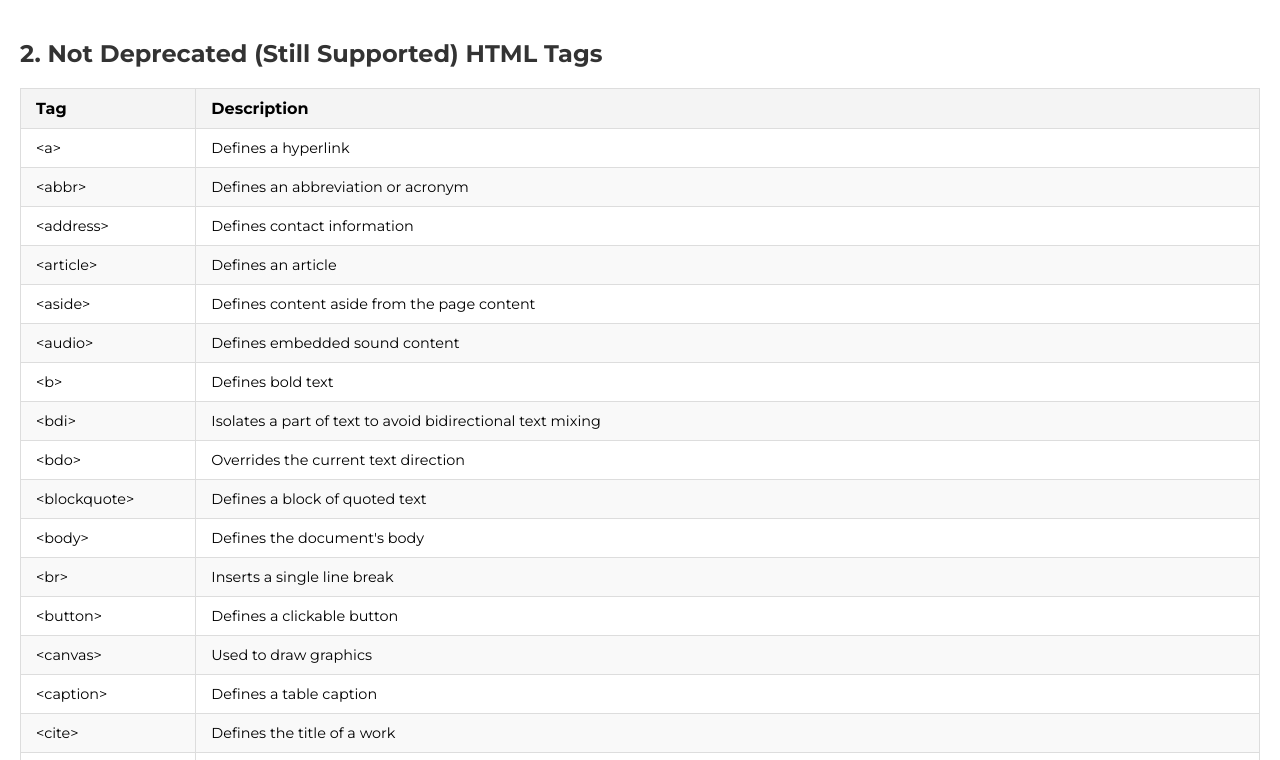
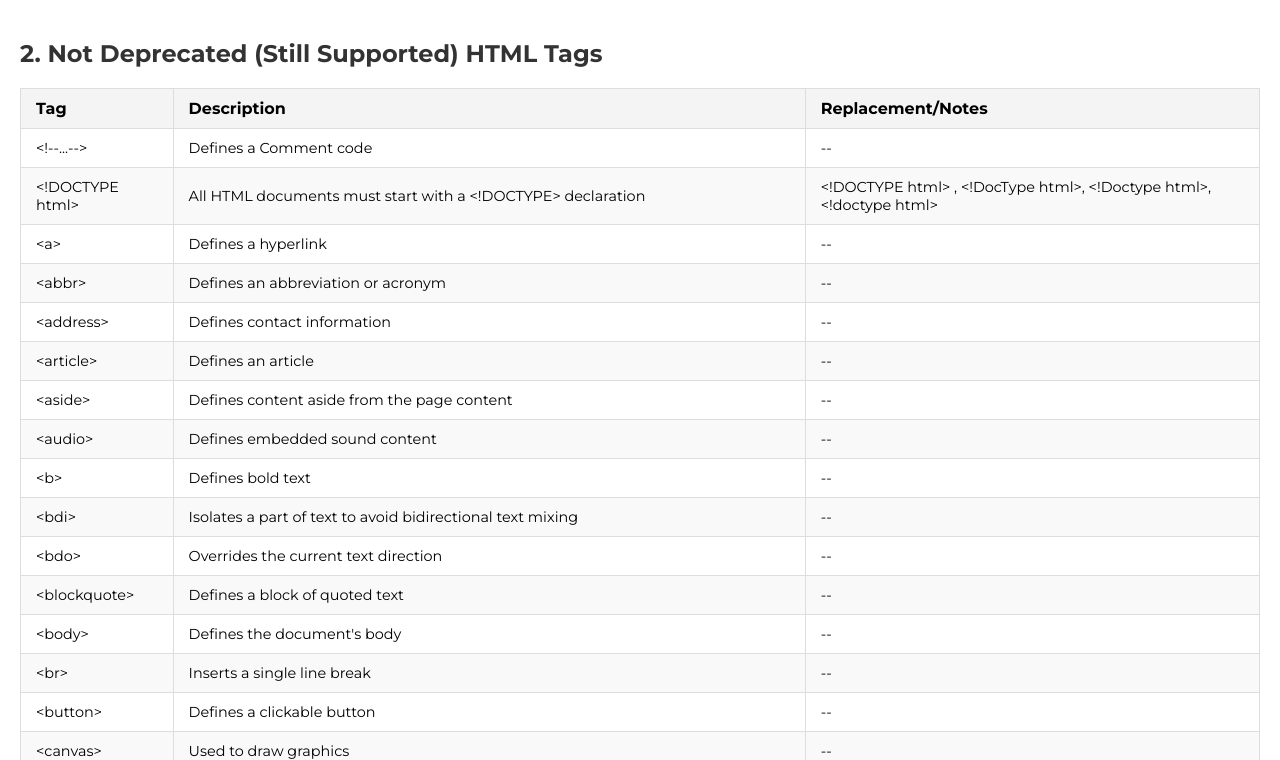
Before and after one commit to krishvaghasiya705/Learn-html-css, a React (Create React App) app: page / in a window 1280 px wide. Shown: the part 1080-1840 px from the top of the page. Built offline with nearby package versions, Linux system fonts and the light colour scheme; a web font is replaced by a local one.

Commit message:
some issues solved

```diff
--- a/src/components/Editorpagecompo/Editorpage.scss
+++ b/src/components/Editorpagecompo/Editorpage.scss
@@ -28,7 +28,7 @@
     .codee-runner-layout {
         display: grid;
         grid-template-columns: repeat(2, 1fr);
-        height: 400px;
+        height: calc(100vh - 84px);
         gap: 20px;
 
         @media (max-width:768px) {
--- a/src/components/Editorpagecompo/index.js
+++ b/src/components/Editorpagecompo/index.js
@@ -1,17 +1,24 @@
 import React, { useState, useEffect, useCallback } from 'react';
+import { useLocation } from 'react-router-dom';
 import './Editorpage.scss';
 
 function Editorpagecompo() {
-    const [code, setCode] = useState('');
+    const location = useLocation();
+    const [code, setCode] = useState(location.state?.code || '');
     const [iframeSrc, setIframeSrc] = useState('');
     const [codeType, setCodeType] = useState('html');
+
+    useEffect(() => {
+        if (location.state?.code) {
+            setCode(location.state.code);
+        }
+    }, [location.state?.code]);
 
     const handleRunCode = useCallback(() => {
         let htmlCode = '';
         let cssCode = '';
         let jsCode = '';
 
-        // Split the code based on the selected type
         if (codeType === 'htmlcss') {
             const [html, css] = code.split('/* CSS */');
             htmlCode = html || '';
@@ -34,8 +41,9 @@ function Editorpagecompo() {
             htmlCode = code;
         }
 
-        const blob = new Blob([`
-            <!DOCTYPE html>
+        const blob = new Blob(
+            [
+                `<!DOCTYPE html>
                 <html>
                 <head>
                     <style>${cssCode}</style>
@@ -44,14 +52,17 @@ function Editorpagecompo() {
                     ${htmlCode}
                     <script>${jsCode}</script>
                 </body>
-            </html>
-        `], { type: 'text/html' });
+                </html>`
+            ],
+            { type: 'text/html' }
+        );
 
         const url = URL.createObjectURL(blob);
         setIframeSrc(url);
     }, [code, codeType]);
 
     const convertScssToCss = (scss) => {
+        // Implement SCSS to CSS conversion if needed
         return scss;
     };
 
@@ -171,15 +182,15 @@ function Editorpagecompo() {
 
     return (
         <div className="code-runner">
-            <div className='code-runners-selector-button'>
+            <div className="code-runners-selector-button">
                 <button onClick={() => setCodeTemplate('html')}>HTML</button>
                 <button onClick={() => setCodeTemplate('htmlcss')}>HTML/CSS</button>
                 <button onClick={() => setCodeTemplate('htmlscss')}>HTML/SCSS</button>
                 <button onClick={() => setCodeTemplate('htmlcssjs')}>HTML/CSS/JS</button>
                 <button onClick={() => setCodeTemplate('htmlscssjs')}>HTML/SCSS/JS</button>
-                <button onClick={handleRunCode} className='Runbutton'>Run Code</button>
+                <button onClick={handleRunCode} className="Runbutton">Run Code</button>
             </div>
-            <div className='codee-runner-layout'>
+            <div className="codee-runner-layout">
                 <div className="editor">
                     <textarea
                         value={code}
--- a/src/components/Homecomponents/index.js
+++ b/src/components/Homecomponents/index.js
@@ -1,8 +1,11 @@
 import React from 'react';
 import './HTMLTagsTable.scss';
-import { Link } from 'react-router-dom';
+import { Link, useNavigate } from 'react-router-dom';
 
 const HTMLTagsTable = ({ searchQuery, handleSearchChange }) => {
+
+    const navigate = useNavigate();
+
     const deprecatedTags = [
         { tag: '<acronym>', description: 'Defines an acronym', replacement: 'Use <abbr> instead.' },
         { tag: '<applet>', description: 'Defines an embedded applet', replacement: 'Use <embed> or <object>.' },
@@ -27,114 +30,115 @@ const HTMLTagsTable = ({ searchQuery, handleSearchChange }) => {
     ];
 
     const supportedTags = [
-        { tag: '<a>', description: 'Defines a hyperlink' },
-        { tag: '<abbr>', description: 'Defines an abbreviation or acronym' },
-        { tag: '<address>', description: 'Defines contact information' },
-        { tag: '<article>', description: 'Defines an article' },
-        { tag: '<aside>', description: 'Defines content aside from the page content' },
-        { tag: '<audio>', description: 'Defines embedded sound content' },
-        { tag: '<b>', description: 'Defines bold text' },
-        { tag: '<bdi>', description: 'Isolates a part of text to avoid bidirectional text mixing' },
-        { tag: '<bdo>', description: 'Overrides the current text direction' },
-        { tag: '<blockquote>', description: 'Defines a block of quoted text' },
-        { tag: '<body>', description: 'Defines the document\'s body' },
-        { tag: '<br>', description: 'Inserts a single line break' },
-        { tag: '<button>', description: 'Defines a clickable button' },
-        { tag: '<canvas>', description: 'Used to draw graphics' },
-        { tag: '<caption>', description: 'Defines a table caption' },
-        { tag: '<cite>', description: 'Defines the title of a work' },
-        { tag: '<code>', description: 'Defines a piece of computer code' },
-        { tag: '<col>', description: 'Specifies column properties for an HTML table' },
-        { tag: '<colgroup>', description: 'Specifies a group of one or more columns in a table' },
-        { tag: '<data>', description: 'Links a content with a machine-readable value' },
-        { tag: '<datalist>', description: 'Contains a list of predefined options for input controls' },
-        { tag: '<dd>', description: 'Defines a description/value of a term in a description list' },
-        { tag: '<del>', description: 'Defines text that has been deleted from a document' },
-        { tag: '<details>', description: 'Defines additional details that the user can view or hide' },
-        { tag: '<dfn>', description: 'Represents the defining instance of a term' },
-        { tag: '<dialog>', description: 'Defines a dialog box or other interactive component' },
-        { tag: '<div>', description: 'Defines a section or a division in an HTML document' },
-        { tag: '<dl>', description: 'Defines a description list' },
-        { tag: '<dt>', description: 'Defines a term/name in a description list' },
-        { tag: '<em>', description: 'Defines emphasized text' },
-        { tag: '<embed>', description: 'Defines a container for an external application or interactive content' },
-        { tag: '<fieldset>', description: 'Groups related elements in a form' },
-        { tag: '<figcaption>', description: 'Defines a caption for a <figure> element' },
-        { tag: '<figure>', description: 'Specifies self-contained content' },
-        { tag: '<footer>', description: 'Defines a footer for a document or section' },
-        { tag: '<form>', description: 'Defines an HTML form for user input' },
-        { tag: '<h1> - <h6>', description: 'Defines HTML headings' },
-        { tag: '<head>', description: 'Contains metadata/information for the document' },
-        { tag: '<header>', description: 'Defines a header for a document or section' },
-        { tag: '<hgroup>', description: 'Groups a set of <h1> - <h6> elements' },
-        { tag: '<hr>', description: 'Defines a thematic change in the content' },
-        { tag: '<html>', description: 'Defines the root of an HTML document' },
-        { tag: '<i>', description: 'Defines a part of text in an alternate voice or mood' },
-        { tag: '<iframe>', description: 'Defines an inline frame' },
-        { tag: '<img>', description: 'Defines an image' },
-        { tag: '<input>', description: 'Defines an input control' },
-        { tag: '<ins>', description: 'Defines text that has been inserted into a document' },
-        { tag: '<kbd>', description: 'Defines keyboard input' },
-        { tag: '<label>', description: 'Defines a label for an <input> element' },
-        { tag: '<legend>', description: 'Defines a caption for a <fieldset>' },
-        { tag: '<li>', description: 'Defines a list item' },
-        { tag: '<link>', description: 'Defines the relationship between a document and an external resource (most used to link to stylesheets)' },
-        { tag: '<main>', description: 'Defines the main content of a document' },
-        { tag: '<map>', description: 'Defines an image map' },
-        { tag: '<mark>', description: 'Defines text that has been highlighted' },
-        { tag: '<menu>', description: 'Defines a list/menu of commands' },
-        { tag: '<meta>', description: 'Defines metadata about an HTML document' },
-        { tag: '<meter>', description: 'Defines a scalar measurement within a known range' },
-        { tag: '<nav>', description: 'Defines navigation links' },
-        { tag: '<noscript>', description: 'Defines an alternate content for users that have disabled scripts' },
-        { tag: '<object>', description: 'Defines an embedded object' },
-        { tag: '<ol>', description: 'Defines an ordered list' },
-        { tag: '<optgroup>', description: 'Defines a group of related options in a drop-down list' },
-        { tag: '<option>', description: 'Defines an option in a drop-down list' },
-        { tag: '<output>', description: 'Defines the result of a calculation' },
-        { tag: '<p>', description: 'Defines a paragraph' },
-        { tag: '<param>', description: 'Defines a parameter for an object' },
-        { tag: '<picture>', description: 'Defines a container for multiple image resources' },
-        { tag: '<pre>', description: 'Defines preformatted text' },
-        { tag: '<progress>', description: 'Represents the progress of a task' },
-        { tag: '<q>', description: 'Defines a short inline quotation' },
-        { tag: '<rp>', description: 'Defines what to show in browsers that do not support ruby annotations' },
-        { tag: '<rt>', description: 'Defines an explanation or pronunciation of characters' },
-        { tag: '<ruby>', description: 'Defines a ruby annotation' },
-        { tag: '<s>', description: 'Strikes through text' },
-        { tag: '<samp>', description: 'Defines sample output from a computer program' },
-        { tag: '<script>', description: 'Defines client-side script' },
-        { tag: '<section>', description: 'Defines a section in a document' },
-        { tag: '<select>', description: 'Defines a drop-down list' },
-        { tag: '<small>', description: 'Defines smaller text' },
-        { tag: '<source>', description: 'Defines multiple media resources for elements' },
-        { tag: '<span>', description: 'Defines a section in a document' },
-        { tag: '<strong>', description: 'Defines important text' },
-        { tag: '<style>', description: 'Defines style information for a document' },
-        { tag: '<sub>', description: 'Defines subscripted text' },
-        { tag: '<summary>', description: 'Defines a visible heading for a <details> element' },
-        { tag: '<sup>', description: 'Defines superscripted text' },
-        { tag: '<svg>', description: 'Defines a container for SVG graphics' },
-        { tag: '<table>', description: 'Defines a table' },
-        { tag: '<tbody>', description: 'Groups the body content in a table' },
-        { tag: '<td>', description: 'Defines a cell in a table' },
-        { tag: '<template>', description: 'Defines a template' },
-        { tag: '<textarea>', description: 'Defines a multiline text input control' },
-        { tag: '<tfoot>', description: 'Groups the footer content in a table' },
-        { tag: '<th>', description: 'Defines a header cell in a table' },
-        { tag: '<thead>', description: 'Groups the header content in a table' },
-        { tag: '<time>', description: 'Defines a specific time (or a range of time)' },
-        { tag: '<title>', description: 'Defines the title of a document' },
-        { tag: '<tr>', description: 'Defines a row in a table' },
-        { tag: '<track>', description: 'Defines text tracks for <video> and <audio>' },
-        { tag: '<u>', description: 'Defines text that should be stylistically different from normal text' },
-        { tag: '<ul>', description: 'Defines an unordered list' },
-        { tag: '<var>', description: 'Defines a variable' },
-        { tag: '<video>', description: 'Defines a video or movie' },
+        { tag: '<!--...-->', description: 'Defines a Comment code', replacement: '--' },
+        { tag: '<!DOCTYPE html>', description: 'All HTML documents must start with a <!DOCTYPE> declaration', replacement: '<!DOCTYPE html> , <!DocType html>, <!Doctype html>, <!doctype html>' },
+        { tag: '<a>', description: 'Defines a hyperlink', replacement: '--' },
+        { tag: '<abbr>', description: 'Defines an abbreviation or acronym', replacement: '--' },
+        { tag: '<address>', description: 'Defines contact information', replacement: '--' },
+        { tag: '<article>', description: 'Defines an article', replacement: '--' },
+        { tag: '<aside>', description: 'Defines content aside from the page content', replacement: '--' },
+        { tag: '<audio>', description: 'Defines embedded sound content', replacement: '--' },
+        { tag: '<b>', description: 'Defines bold text', replacement: '--' },
+        { tag: '<bdi>', description: 'Isolates a part of text to avoid bidirectional text mixing', replacement: '--' },
+        { tag: '<bdo>', description: 'Overrides the current text direction', replacement: '--' },
+        { tag: '<blockquote>', description: 'Defines a block of quoted text', replacement: '--' },
+        { tag: '<body>', description: 'Defines the document\'s body', replacement: '--' },
+        { tag: '<br>', description: 'Inserts a single line break', replacement: '--' },
+        { tag: '<button>', description: 'Defines a clickable button', replacement: '--' },
+        { tag: '<canvas>', description: 'Used to draw graphics', replacement: '--' },
+        { tag: '<caption>', description: 'Defines a table caption', replacement: '--' },
+        { tag: '<cite>', description: 'Defines the title of a work', replacement: '--' },
+        { tag: '<code>', description: 'Defines a piece of computer code', replacement: '--' },
+        { tag: '<col>', description: 'Specifies column properties for an HTML table', replacement: '--' },
+        { tag: '<colgroup>', description: 'Specifies a group of one or more columns in a table', replacement: '--' },
+        { tag: '<data>', description: 'Links a content with a machine-readable value', replacement: '--' },
+        { tag: '<datalist>', description: 'Contains a list of predefined options for input controls', replacement: '--' },
+        { tag: '<dd>', description: 'Defines a description/value of a term in a description list', replacement: '--' },
+        { tag: '<del>', description: 'Defines text that has been deleted from a document', replacement: '--' },
+        { tag: '<details>', description: 'Defines additional details that the user can view or hide', replacement: '--' },
+        { tag: '<dfn>', description: 'Represents the defining instance of a term', replacement: '--' },
+        { tag: '<dialog>', description: 'Defines a dialog box or other interactive component', replacement: '--' },
+        { tag: '<div>', description: 'Defines a section or a division in an HTML document', replacement: '--' },
+        { tag: '<dl>', description: 'Defines a description list', replacement: '--' },
+        { tag: '<dt>', description: 'Defines a term/name in a description list', replacement: '--' },
+        { tag: '<em>', description: 'Defines emphasized text', replacement: '--' },
+        { tag: '<embed>', description: 'Defines a container for an external application or interactive content', replacement: '--' },
+        { tag: '<fieldset>', description: 'Groups related elements in a form', replacement: '--' },
+        { tag: '<figcaption>', description: 'Defines a caption for a <figure> element', replacement: '--' },
+        { tag: '<figure>', description: 'Specifies self-contained content', replacement: '--' },
+        { tag: '<footer>', description: 'Defines a footer for a document or section', replacement: '--' },
+        { tag: '<form>', description: 'Defines an HTML form for user input', replacement: '--' },
+        { tag: '<h1> - <h6>', description: 'Defines HTML headings', replacement: '--' },
+        { tag: '<head>', description: 'Contains metadata/information for the document', replacement: '--' },
+        { tag: '<header>', description: 'Defines a header for a document or section', replacement: '--' },
+        { tag: '<hgroup>', description: 'Groups a set of <h1> - <h6> elements', replacement: '--' },
+        { tag: '<hr>', description: 'Defines a thematic change in the content', replacement: '--' },
+        { tag: '<html>', description: 'Defines the root of an HTML document', replacement: '--' },
+        { tag: '<i>', description: 'Defines a part of text in an alternate voice or mood', replacement: '--' },
+        { tag: '<iframe>', description: 'Defines an inline frame', replacement: '--' },
+        { tag: '<img>', description: 'Defines an image', replacement: '--' },
+        { tag: '<input>', description: 'Defines an input control', replacement: '--' },
+        { tag: '<ins>', description: 'Defines text that has been inserted into a document', replacement: '--' },
+        { tag: '<kbd>', description: 'Defines keyboard input', replacement: '--' },
+        { tag: '<label>', description: 'Defines a label for an <input> element', replacement: '--' },
+        { tag: '<legend>', description: 'Defines a caption for a <fieldset>', replacement: '--' },
+        { tag: '<li>', description: 'Defines a list item', replacement: '--' },
+        { tag: '<link>', description: 'Defines the relationship between a document and an external resource (most used to link to stylesheets)', replacement: '--' },
+        { tag: '<main>', description: 'Defines the main content of a document', replacement: '--' },
+        { tag: '<map>', description: 'Defines an image map', replacement: '--' },
+        { tag: '<mark>', description: 'Defines text that has been highlighted', replacement: '--' },
+        { tag: '<menu>', description: 'Defines a list/menu of commands', replacement: '--' },
+        { tag: '<meta>', description: 'Defines metadata about an HTML document', replacement: '--' },
+        { tag: '<meter>', description: 'Defines a scalar measurement within a known range', replacement: '--' },
+        { tag: '<nav>', description: 'Defines navigation links', replacement: '--' },
+        { tag: '<noscript>', description: 'Defines an alternate content for users that have disabled scripts', replacement: '--' },
+        { tag: '<object>', description: 'Defines an embedded object', replacement: '--' },
+        { tag: '<ol>', description: 'Defines an ordered list', replacement: '--' },
+        { tag: '<optgroup>', description: 'Defines a group of related options in a drop-down list', replacement: '--' },
+        { tag: '<option>', description: 'Defines an option in a drop-down list', replacement: '--' },
+        { tag: '<output>', description: 'Defines the result of a calculation', replacement: '--' },
+        { tag: '<p>', description: 'Defines a paragraph', replacement: '--' },
+        { tag: '<param>', description: 'Defines a parameter for an object', replacement: '--' },
+        { tag: '<picture>', description: 'Defines a container for multiple image resources', replacement: '--' },
+        { tag: '<pre>', description: 'Defines preformatted text', replacement: '--' },
+        { tag: '<progress>', description: 'Represents the progress of a task', replacement: '--' },
+        { tag: '<q>', description: 'Defines a short inline quotation', replacement: '--' },
+        { tag: '<rp>', description: 'Defines what to show in browsers that do not support ruby annotations', replacement: '--' },
+        { tag: '<rt>', description: 'Defines an explanation or pronunciation of characters', replacement: '--' },
+        { tag: '<ruby>', description: 'Defines a ruby annotation', replacement: '--' },
+        { tag: '<s>', description: 'Strikes through text', replacement: '--' },
+        { tag: '<samp>', description: 'Defines sample output from a computer program', replacement: '--' },
+        { tag: '<script>', description: 'Defines client-side script', replacement: '--' },
+        { tag: '<section>', description: 'Defines a section in a document', replacement: '--' },
+        { tag: '<select>', description: 'Defines a drop-down list', replacement: '--' },
+        { tag: '<small>', description: 'Defines smaller text', replacement: '--' },
+        { tag: '<source>', description: 'Defines multiple media resources for elements', replacement: '--' },
+        { tag: '<span>', description: 'Defines a section in a document', replacement: '--' },
+        { tag: '<strong>', description: 'Defines important text', replacement: '--' },
+        { tag: '<style>', description: 'Defines style information for a document', replacement: '--' },
+        { tag: '<sub>', description: 'Defines subscripted text', replacement: '--' },
+        { tag: '<summary>', description: 'Defines a visible heading for a <details> element', replacement: '--' },
+        { tag: '<sup>', description: 'Defines superscripted text', replacement: '--' },
+        { tag: '<svg>', description: 'Defines a container for SVG graphics', replacement: '--' },
+        { tag: '<table>', description: 'Defines a table', replacement: '--' },
+        { tag: '<tbody>', description: 'Groups the body content in a table', replacement: '--' },
+        { tag: '<td>', description: 'Defines a cell in a table', replacement: '--' },
+        { tag: '<template>', description: 'Defines a template', replacement: '--' },
+        { tag: '<textarea>', description: 'Defines a multiline text input control', replacement: '--' },
+        { tag: '<tfoot>', description: 'Groups the footer content in a table', replacement: '--' },
+        { tag: '<th>', description: 'Defines a header cell in a table', replacement: '--' },
+        { tag: '<thead>', description: 'Groups the header content in a table', replacement: '--' },
+        { tag: '<time>', description: 'Defines a specific time (or a range of time)', replacement: '--' },
+        { tag: '<title>', description: 'Defines the title of a document', replacement: '--' },
+        { tag: '<tr>', description: 'Defines a row in a table', replacement: '--' },
+        { tag: '<track>', description: 'Defines text tracks for <video> and <audio>', replacement: '--' },
+        { tag: '<u>', description: 'Defines text that should be stylistically different from normal text', replacement: '--' },
+        { tag: '<ul>', description: 'Defines an unordered list', replacement: '--' },
+        { tag: '<var>', description: 'Defines a variable', replacement: '--' },
+        { tag: '<video>', description: 'Defines a video or movie', replacement: '--' },
         { tag: '<wbr>', description: 'Defines where a line break should be inserted' }
     ];
 
-    // Filter tags based on search query
     const filteredDeprecatedTags = deprecatedTags.filter(tag =>
         tag.tag.toLowerCase().includes(searchQuery.toLowerCase()) ||
         tag.description.toLowerCase().includes(searchQuery.toLowerCase())
@@ -144,6 +148,20 @@ const HTMLTagsTable = ({ searchQuery, handleSearchChange }) => {
         tag.tag.toLowerCase().includes(searchQuery.toLowerCase()) ||
         tag.description.toLowerCase().includes(searchQuery.toLowerCase())
     );
+
+    const handleTagClick = (tag) => {
+        const code = `<!DOCTYPE html>
+<html>
+<head>
+    <title>Example</title>
+</head>
+<body>
+    ${tag.tag}
+    <p>${tag.description}</p>
+</body>
+</html>`;
+        navigate('/Editorpage', { state: { code } });
+    };
 
     return (
         <div className="tags-container">
@@ -187,7 +205,7 @@ const HTMLTagsTable = ({ searchQuery, handleSearchChange }) => {
                 <tbody>
                     {filteredDeprecatedTags.length > 0 ? (
                         filteredDeprecatedTags.map((tag, index) => (
-                            <tr key={index}>
+                            <tr key={index} onClick={() => handleTagClick(tag)}>
                                 <td>{tag.tag}</td>
                                 <td>{tag.description}</td>
                                 <td>{tag.replacement}</td>
@@ -207,19 +225,21 @@ const HTMLTagsTable = ({ searchQuery, handleSearchChange }) => {
                     <tr>
                         <th>Tag</th>
                         <th>Description</th>
+                        <th>Replacement/Notes</th>
                     </tr>
                 </thead>
                 <tbody>
                     {filteredSupportedTags.length > 0 ? (
                         filteredSupportedTags.map((tag, index) => (
-                            <tr key={index}>
+                            <tr key={index} onClick={() => handleTagClick(tag)}>
                                 <td>{tag.tag}</td>
                                 <td>{tag.description}</td>
+                                <td>{tag.replacement}</td>
                             </tr>
                         ))
                     ) : (
                         <tr>
-                            <td colSpan="2">No results found</td>
+                            <td colSpan="3">No results found</td>
                         </tr>
                     )}
                 </tbody>
```
Lines whose indentation alone changed are shown as unchanged.
